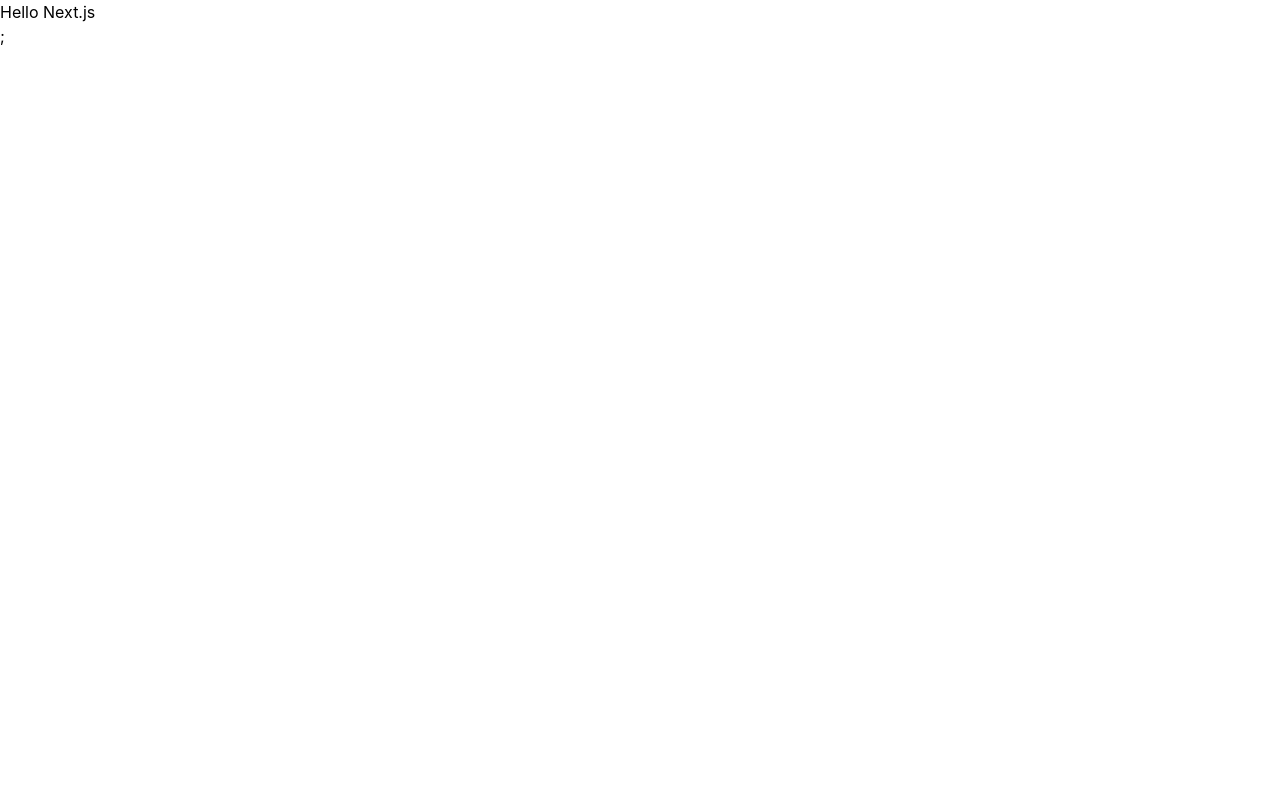
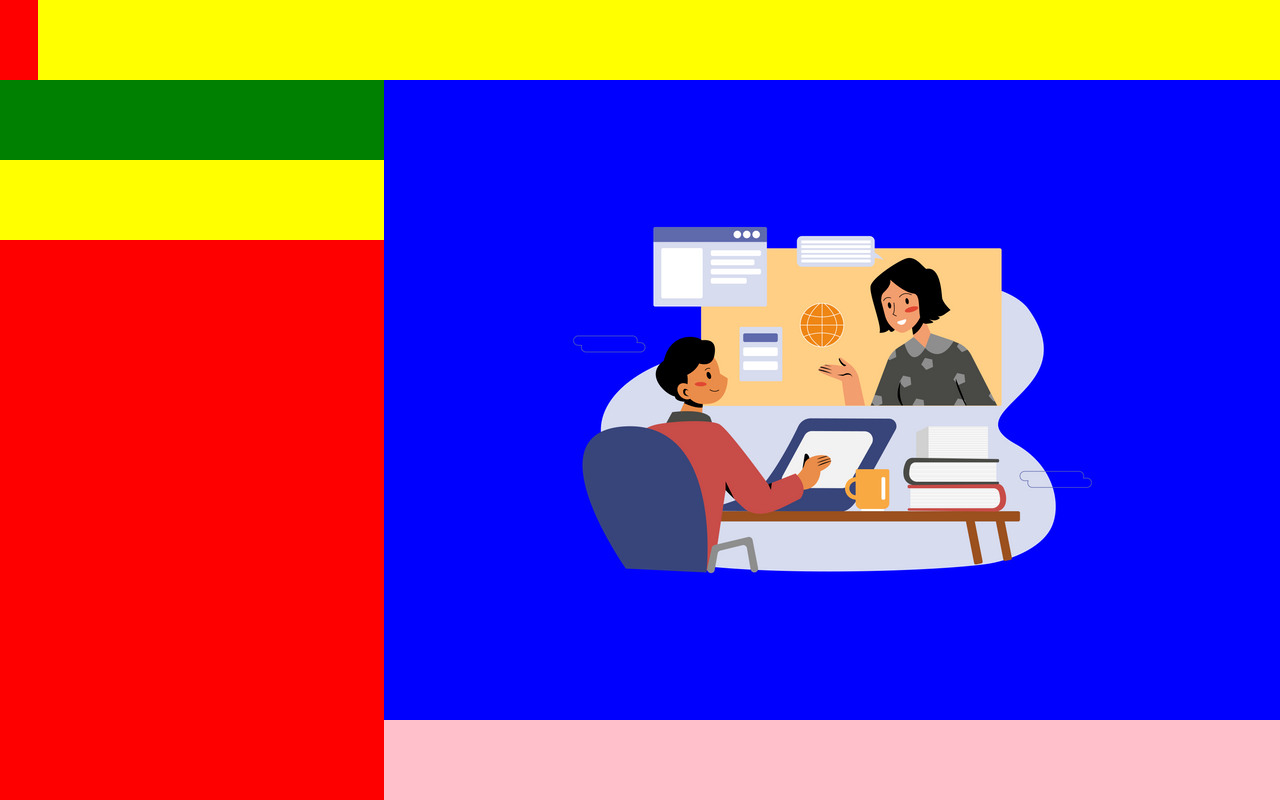
Before and after one commit to Yash621/meta-meet, a Next.js app in the folder frontend/: page /chat in a window 1280 px wide. Built offline with nearby package versions, Linux system fonts and the light colour scheme.

Commit message:
made structure of chat page

```diff
--- a/frontend/components/NavBar/NavBar.module.css
+++ b/frontend/components/NavBar/NavBar.module.css
@@ -2,7 +2,7 @@
   /* background-image: linear-gradient(to bottom, #696969, transparent); */
   background-color: #fafcfe;
   /* background-color: red; */
-  height: 13vh;
+  height: 12vh;
   width: 100%;
   color: #75797d;
   display: flex;
@@ -23,7 +23,7 @@
   /* border: 2px solid black; */
 }
 
-.loginLogoutContainer {
+.signInSignUpContainer {
   display: flex;
   align-items: center;
   justify-content: space-around;
@@ -34,6 +34,6 @@
   font-size: 1.8em;
   /* background-color: #e5e5e3; */
 }
-.loginLogoutContainer div {
+.signInSignUpContainer div {
   cursor: pointer;
 }
--- a/frontend/components/NavBar/NavBar.tsx
+++ b/frontend/components/NavBar/NavBar.tsx
@@ -18,7 +18,7 @@ function NavBar() {
         />
         <h1>MetaMeet.io</h1>
       </div>
-      <div className={NavBarCSS.loginLogoutContainer}>
+      <div className={NavBarCSS.signInSignUpContainer}>
         <Link href="/auth/register">
           <div>Sign Up</div>
         </Link>
--- a/frontend/package.json
+++ b/frontend/package.json
@@ -10,6 +10,7 @@
     "format": "prettier --write \"**/*.{js, jsx}\""
   },
   "dependencies": {
+    "@mui/icons-material": "^5.3.1",
     "@next-auth/firebase-adapter": "^0.1.2-pr.183-76202b42.8",
     "@reduxjs/toolkit": "^1.7.1",
     "firebase": "^8.6.7",
--- a/frontend/pages/LandingPage/LandingPage.module.css
+++ b/frontend/pages/LandingPage/LandingPage.module.css
@@ -13,6 +13,7 @@
   width: 100%;
   background-color: #fafcfe;
   color: black;
+  /* background-color: red; */
   padding-left: 5%;
 }
 @keyframes fadeInUp {
--- a/frontend/pages/_app.js
+++ b/frontend/pages/_app.js
@@ -5,7 +5,7 @@ import { store } from "./store";
 function MyApp({ Component, pageProps }) {
   return (
     <Provider store={store}>
-      <Component {...pageProps} />;
+      <Component {...pageProps} />
     </Provider>
   );
 }
--- /dev/null
+++ b/frontend/pages/chat/chatPage.module.css
@@ -0,0 +1,73 @@
+.container {
+  width: 100%;
+  min-height: 100vh;
+  display: flex;
+  justify-content: center;
+  align-items: center;
+  background-color: red;
+}
+.contactContainer {
+  width: 30%;
+  height: 100vh;
+  display: flex;
+  flex-direction: column;
+  justify-content: center;
+  align-items: center;
+  background-color: blue;
+}
+.chatContainer {
+  width: 70%;
+  height: 100vh;
+  display: flex;
+  flex-direction: column;
+  justify-content: center;
+  align-items: center;
+  background-color: green;
+}
+.headerContainer {
+  width: 100%;
+  height: 10%;
+  display: flex;
+  justify-content: space-between;
+  align-items: center;
+  background-color: yellow;
+}
+.profileAvatarContainer {
+  background-color: red;
+  width: 10%;
+  height: 100%;
+}
+.searchBarContainer {
+  background-color: green;
+  width: 100%;
+  height: 10%;
+}
+.OptionsIconContainer {
+  background-color: yellow;
+  width: 100%;
+  height: 10%;
+}
+.contactListContainer {
+  background-color: red;
+  width: 100%;
+  height: 70%;
+}
+.chat {
+  background-color: blue;
+  width: 100%;
+  height: 80%;
+  display: flex;
+  flex-direction: column;
+  justify-content: center;
+  align-items: center;
+}
+.chatInputContainer {
+  background-color: pink;
+  width: 100%;
+  height: 10%;
+}
+/* .chatContainer {
+  background-color: red;
+  width: 100%;
+  height: 85%;
+} */
--- a/frontend/pages/chat/index.tsx
+++ b/frontend/pages/chat/index.tsx
@@ -1,9 +1,36 @@
+/* eslint-disable jsx-a11y/alt-text */
 import React from "react";
+import chatPageCSS from "./chatPage.module.css";
+import Image from "next/image";
+import graphic from "../../public/static/images/landing-page-icon.png";
 
 function index() {
   return (
-    <div>
-      <h1>Hello Next.js</h1>
+    <div className={chatPageCSS.container}>
+      <div className={chatPageCSS.contactContainer}>
+        <div className={chatPageCSS.headerContainer}>
+          <div className={chatPageCSS.profileAvatarContainer}></div>
+          <div className={chatPageCSS.profileNameContainer}></div>
+        </div>
+        <div className={chatPageCSS.searchBarContainer}>
+          <div className={chatPageCSS.searchBar}>
+            <div className={chatPageCSS.searchBarIcon}></div>
+            <div className={chatPageCSS.searchBarInput}></div>
+          </div>
+        </div>
+        <div className={chatPageCSS.OptionsIconContainer}></div>
+        <div className={chatPageCSS.contactListContainer}></div>
+      </div>
+      <div className={chatPageCSS.chatContainer}>
+        <div className={chatPageCSS.headerContainer}></div>
+        <div className={chatPageCSS.chat}>
+          <Image src={graphic} />
+        </div>
+        <div className={chatPageCSS.chatInputContainer}>
+          <div className={chatPageCSS.chatInput}></div>
+          <div className={chatPageCSS.chatIcon}></div>
+        </div>
+      </div>
     </div>
   );
 }
```
Also changed, not shown: frontend/pages/ChatPage/ChatPage.tsx (deleted, +0 -12 lines), frontend/pages/ChatPage/ChatPage.module.css (deleted), frontend/pages/chat/chat.module.css (deleted), 1 other file (tests, documents, lock files or other folders).
